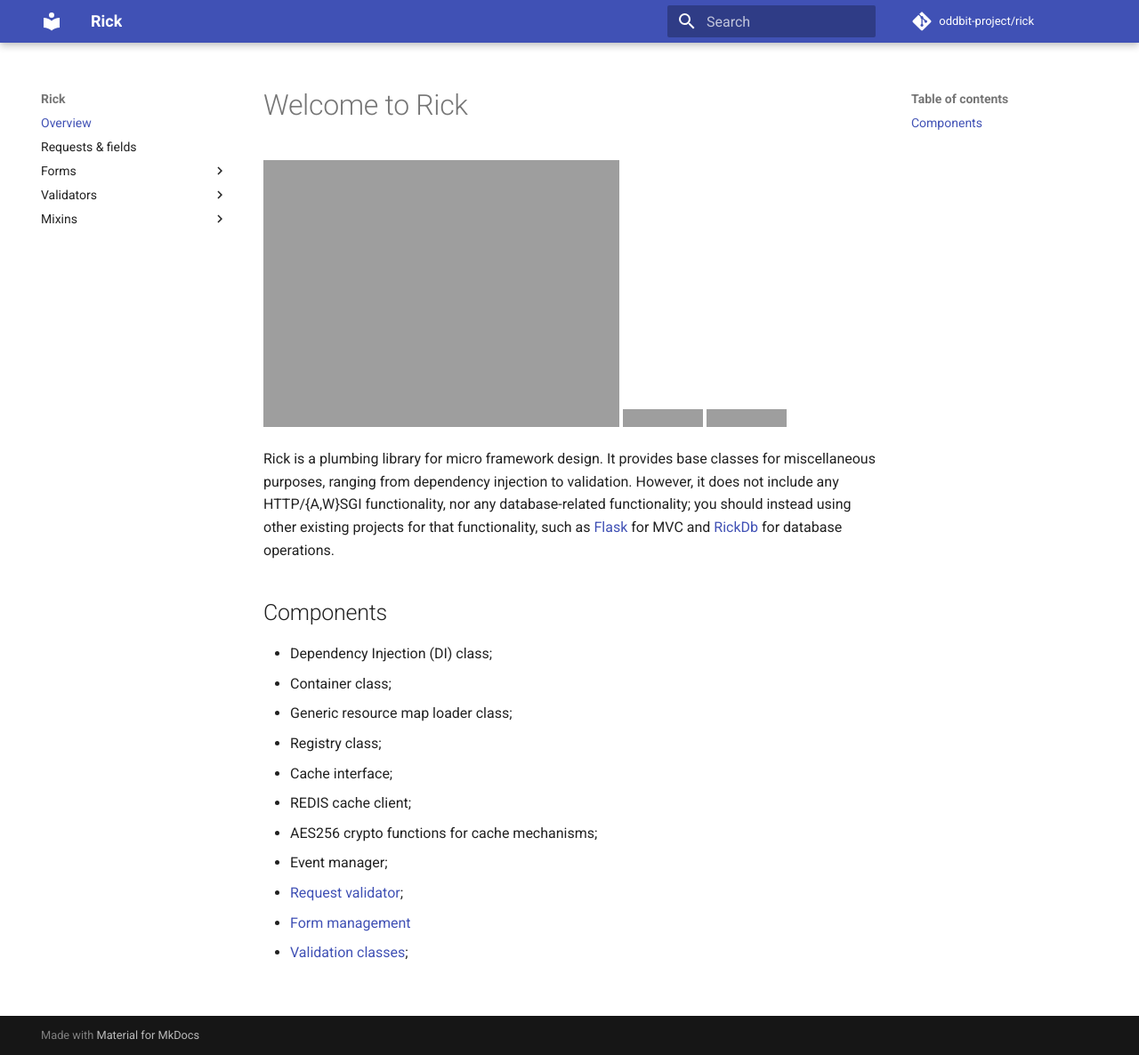
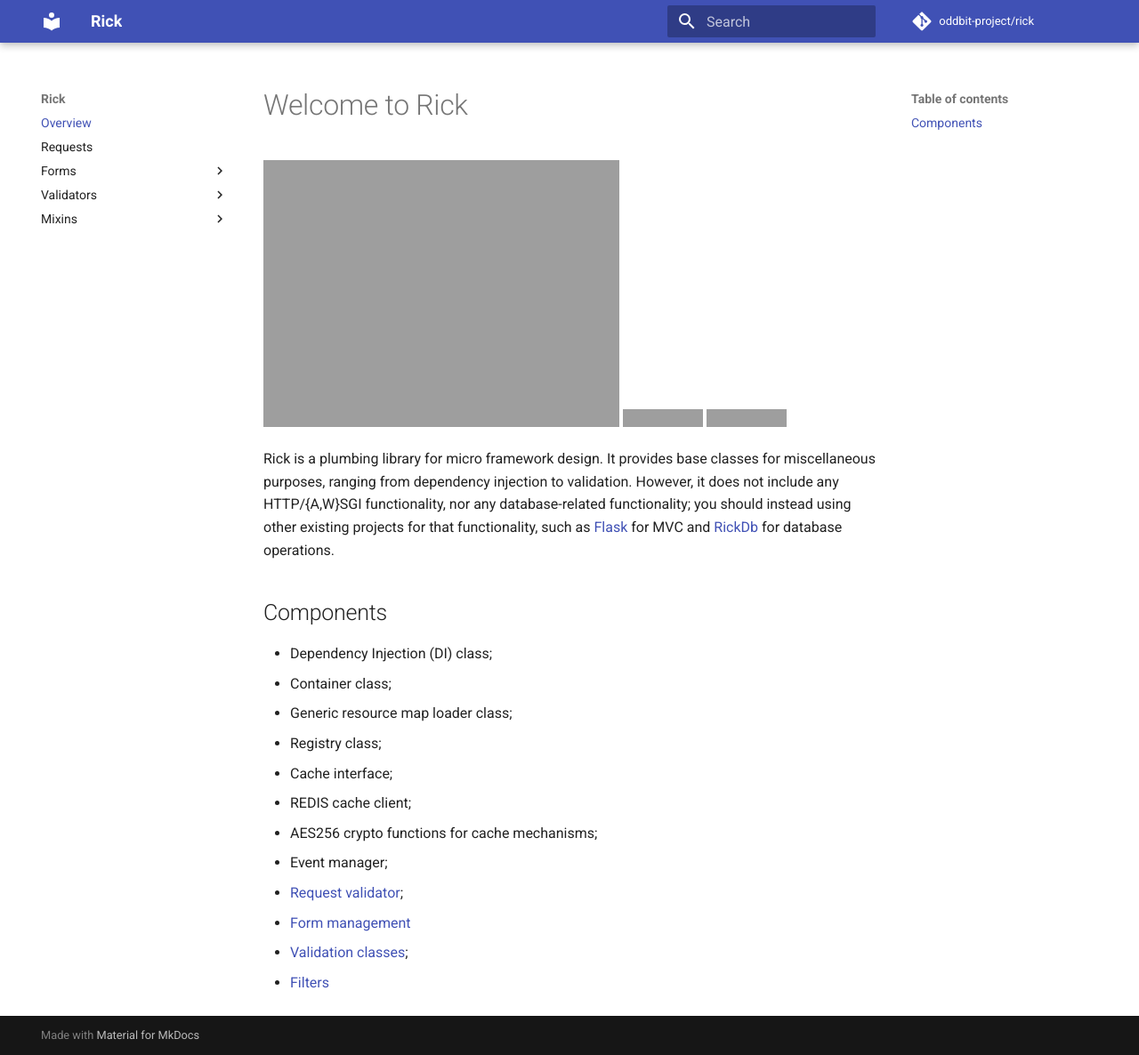
Before and after one commit to oddbit-project/rick, an MkDocs documentation site: the page built from docs/index.md, in a window 1280 px wide and 1186 px high. Shown: the whole window at 89% size. Built offline with MkDocs 1.6.1 and Material for MkDocs 9.7.7, drawn with Linux system fonts in a browser that asks for light colours; comment, search, counter and statistics services are not loaded; grey boxes are pictures that could not be loaded.

```diff
--- a/docs/index.md
+++ b/docs/index.md
@@ -21,3 +21,4 @@ MVC and [RickDb](https://github.com/oddbit-project/rick_db) for database operati
 - [Request validator](forms/requests.md);
 - [Form management](forms/index.md)
 - [Validation classes](validators/index.md);
+- [Filters](filters/index.md)
--- a/mkdocs.yml
+++ b/mkdocs.yml
@@ -10,7 +10,7 @@ theme:
 
 nav:
 - Overview: index.md
-- Requests & fields: requests.md
+- Requests: 'forms/requests.md'
 - Forms:
   - Overview: 'forms/index.md'
   - Form Class: 'forms/form.class.md'
```
Also changed, not shown: README.md (+2 -0 lines).
